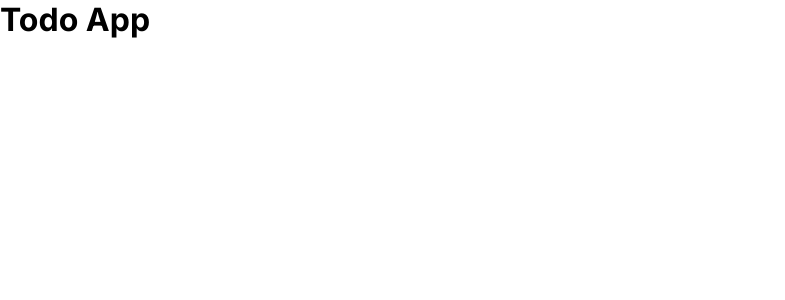
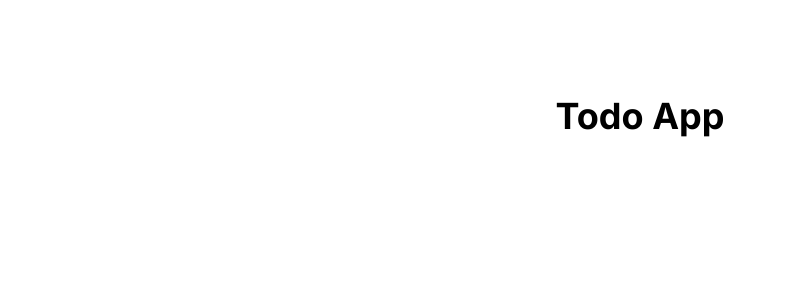
Before and after one commit to artificialxflow/logikmeterapp, a Next.js app: page / in a window 1280 px wide. Shown: the top 300 px of the page, without its empty margins (0-785 px from the left). Built offline with nearby package versions, Linux system fonts and the light colour scheme.

Commit message:
Create tailwind.config.ts

```diff
--- /dev/null
+++ b/tailwind.config.ts
@@ -0,0 +1,86 @@
+import type { Config } from "tailwindcss";
+
+const config: Config = {
+  content: [
+    "./pages/**/*.{js,ts,jsx,tsx,mdx}",
+    "./components/**/*.{js,ts,jsx,tsx,mdx}",
+    "./app/**/*.{js,ts,jsx,tsx,mdx}",
+    "./src/**/*.{js,ts,jsx,tsx,mdx}",
+  ],
+  theme: {
+    extend: {
+      colors: {
+        primary: {
+          DEFAULT: "#3B82F6",
+          50: "#EBF2FE",
+          100: "#D7E6FD",
+          200: "#B0CDFB",
+          300: "#88B4F9",
+          400: "#619BF7",
+          500: "#3B82F6",
+          600: "#0B61EE",
+          700: "#084BB8",
+          800: "#063583",
+          900: "#041F4D",
+        },
+        secondary: {
+          DEFAULT: "#6B7280",
+          50: "#F8F9FA",
+          100: "#F1F2F4",
+          200: "#E5E7EB",
+          300: "#D1D5DB",
+          400: "#9CA3AF",
+          500: "#6B7280",
+          600: "#4B5563",
+          700: "#374151",
+          800: "#1F2937",
+          900: "#111827",
+        },
+        success: {
+          DEFAULT: "#10B981",
+          50: "#ECFDF5",
+          100: "#D1FAE5",
+          200: "#A7F3D0",
+          300: "#6EE7B7",
+          400: "#34D399",
+          500: "#10B981",
+          600: "#059669",
+          700: "#047857",
+          800: "#065F46",
+          900: "#064E3B",
+        },
+        danger: {
+          DEFAULT: "#EF4444",
+          50: "#FEF2F2",
+          100: "#FEE2E2",
+          200: "#FECACA",
+          300: "#FCA5A5",
+          400: "#F87171",
+          500: "#EF4444",
+          600: "#DC2626",
+          700: "#B91C1C",
+          800: "#991B1B",
+          900: "#7F1D1D",
+        },
+      },
+      spacing: {
+        '128': '32rem',
+        '144': '36rem',
+      },
+      borderRadius: {
+        '4xl': '2rem',
+      },
+      fontFamily: {
+        sans: ['Inter var', 'sans-serif'],
+      },
+      boxShadow: {
+        'inner-lg': 'inset 0 2px 4px 0 rgb(0 0 0 / 0.05)',
+      },
+    },
+  },
+  plugins: [
+    require('@tailwindcss/forms'),
+  ],
+};
+
+export default config;
```
